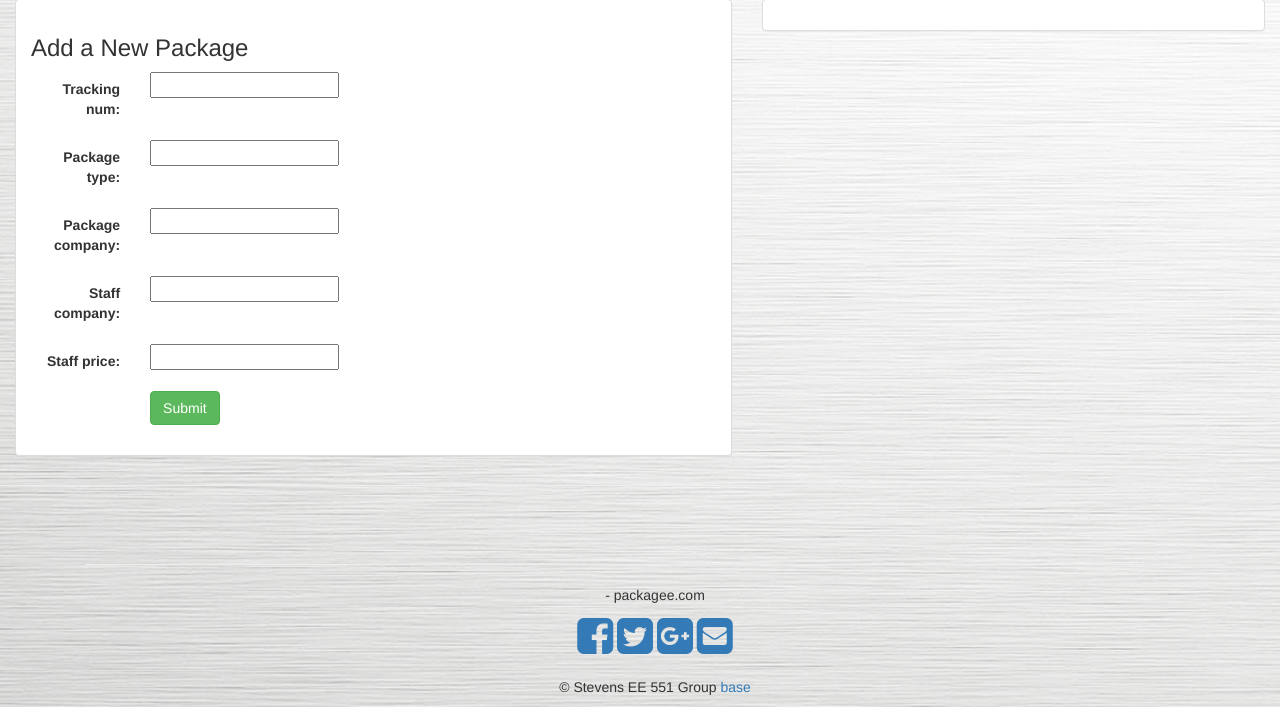
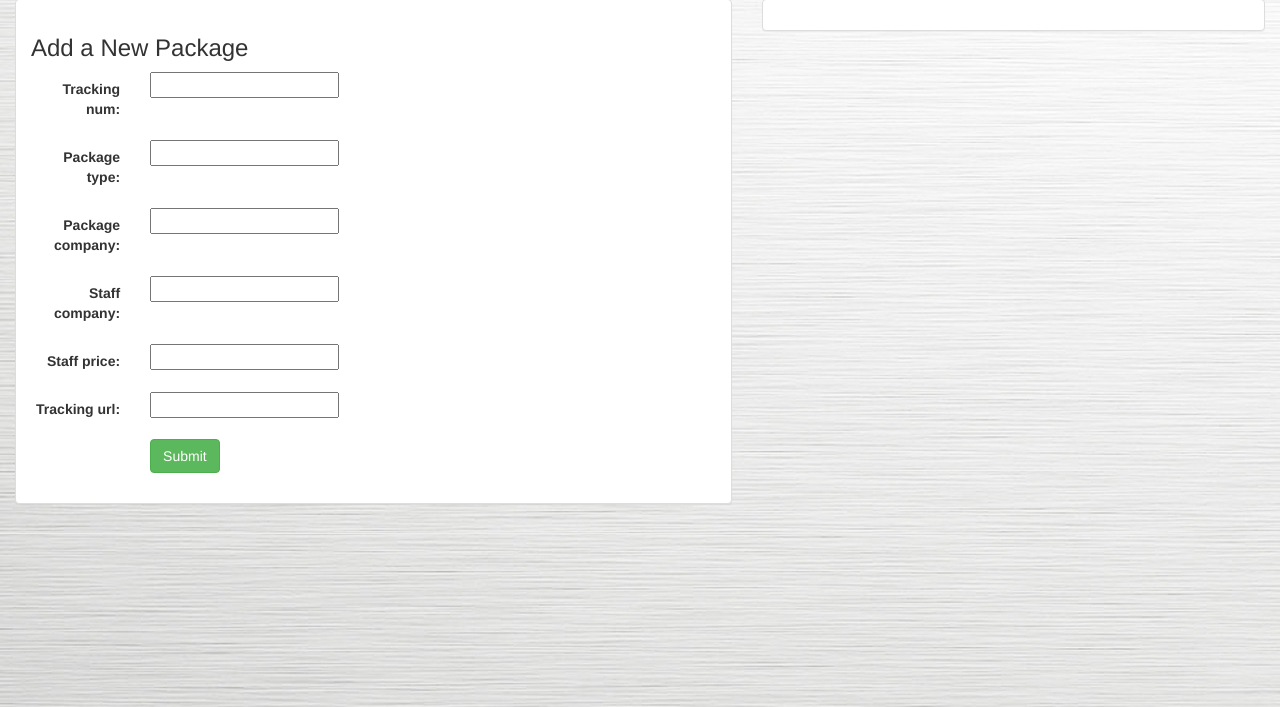
Before and after one commit to Snowna/Package, a Django app: page /package/create_package/ in a window 1280 px wide. Shown: the part 93-800 px from the top of the page. Run offline with Django 3.2, Linux system fonts and the light colour scheme; a user stored in the database is signed in; some libraries are stand-ins or nearby versions.

Commit message:
no profile and report and query

```diff
--- a/package/forms.py
+++ b/package/forms.py
@@ -15,4 +15,4 @@ class PackageForm(forms.ModelForm):
 
     class Meta:
         model = Package
-        fields = ['tracking_num', 'package_type', 'package_company', 'staff_company', 'staff_price']
+        fields = ['tracking_num', 'package_type', 'package_company', 'staff_company', 'staff_price', 'tracking_url']
--- a/package/models.py
+++ b/package/models.py
@@ -9,6 +9,7 @@ class Package(models.Model):
     staff_company = models.CharField(max_length=50, default='')
     staff_price = models.CharField(max_length=100, default='')
     package_company = models.CharField(max_length=100)
+    tracking_url = models.CharField(max_length=100, default='')
 
     def __str__(self):
         return self.tracking_num + '-' + self.package_type
--- a/package/templates/package/base.html
+++ b/package/templates/package/base.html
@@ -100,27 +100,7 @@
     {% block body %}
     {% endblock %}
 </main>
-<!--footer-->
-<footer id="footer">
-    <div class="navbar-fixed-bottom">
-        <div class="container">
-            <div class="container text-center">
-                <hr/>
-                <p class="txt-railway">- packagee.com </p>
-                <a href="https://www.facebook.com/"><i class="fa fa-facebook-square fa-3x social"></i></a>
-                <a href="https://twitter.com/"><i class="fa fa-twitter-square fa-3x social"></i></a>
-                <a href="https://plus.google.com/"><i class="fa fa-google-plus-square fa-3x social"></i></a>
-                <a href="mailto:bootsnipp@gmail.com"><i class="fa fa-envelope-square fa-3x social"></i></a>
-                <br/><br/>
-                <p class="copyright">&copy; Stevens EE 551 Group
-                    <a href="">base</a>
-                    <br/>
-                </p>
-            </div>
-        </div>
-    </div>
-</footer>
-<!-- ./Footer -->
+
 
 </body>
 </html>
--- a/package/templates/package/base_visitor.html
+++ b/package/templates/package/base_visitor.html
@@ -65,7 +65,10 @@
                 <a href="mailto:bootsnipp@gmail.com"><i class="fa fa-envelope-square fa-3x social"></i></a>
                 <br/><br/>
                 <p class="copyright">&copy; Stevens EE 551 Group
-                    <a href="">base_VISITOR</a>
+                    <a href="">fairy</a>
+                    <br/>
+                </p>
+                 <p class="copyright">Jiabin Li, Jiajia He, Xuena Zhang
                     <br/>
                 </p>
             </div>
```
Also changed, not shown: db.sqlite3.
